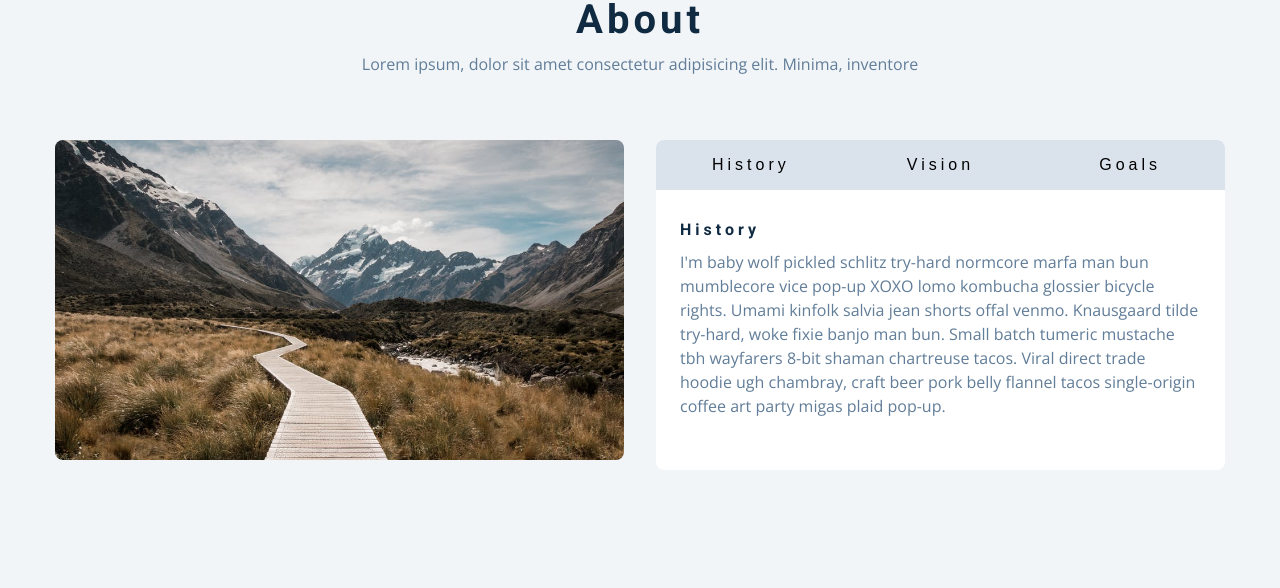
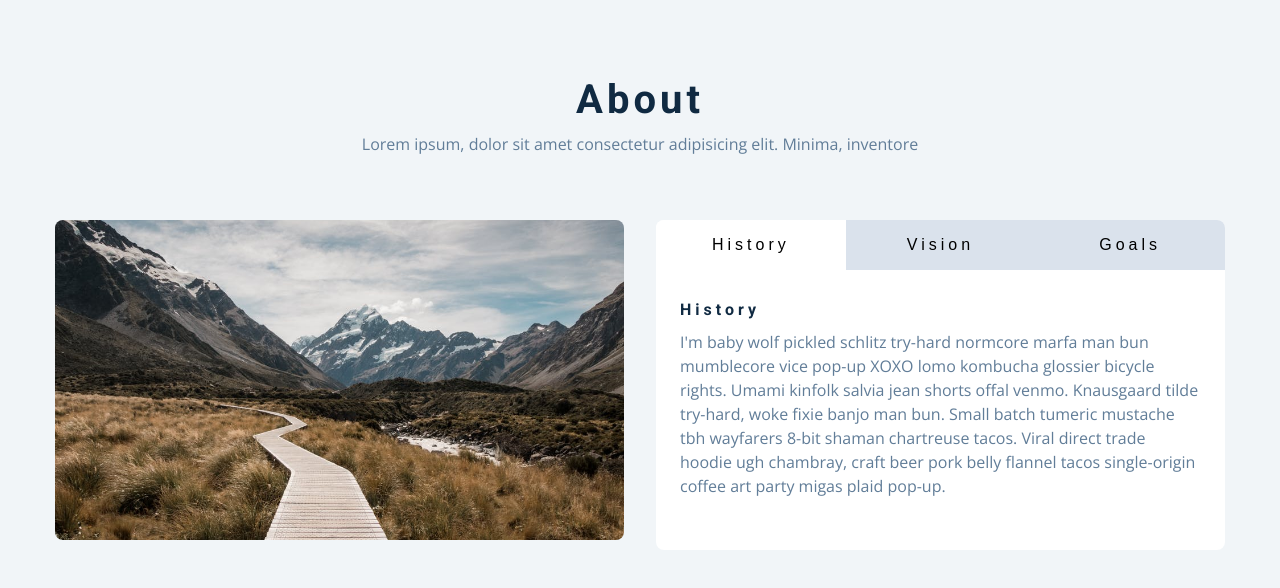
Before and after one commit to clentoo/vanilla-js-projects, a plain HTML site: page 10-tabs-website/index.html in a window 1280 px wide. Both pictures are taken after a click on the button "History". Drawn offline with nearby package versions, Linux system fonts and the light colour scheme.

Commit message:
tab switching functionality completed

```diff
--- a/10-tabs-website/app.js
+++ b/10-tabs-website/app.js
@@ -0,0 +1,20 @@
+const btns = document.querySelectorAll(".tab-btn");
+const about = document.querySelector(".about");
+const articles = document.querySelectorAll(".content");
+
+about.addEventListener("click", (e) => {
+  const id = e.target.dataset.id;
+  if (id) {
+    // remove active from all buttons
+    btns.forEach((btn) => {
+      btn.classList.remove("active");
+      e.target.classList.add("active");
+    });
+    //   hide other articles
+    articles.forEach((article) => {
+      article.classList.remove("active");
+    });
+    const element = document.getElementById(id);
+    element.classList.add("active");
+  }
+});
--- a/10-tabs-website/index.html
+++ b/10-tabs-website/index.html
@@ -8,7 +8,7 @@
     <link rel="stylesheet" href="styles.css" />
   </head>
   <body>
-    <section>
+    <section class="section">
       <div class="title">
         <h2>about</h2>
         <p>
```
